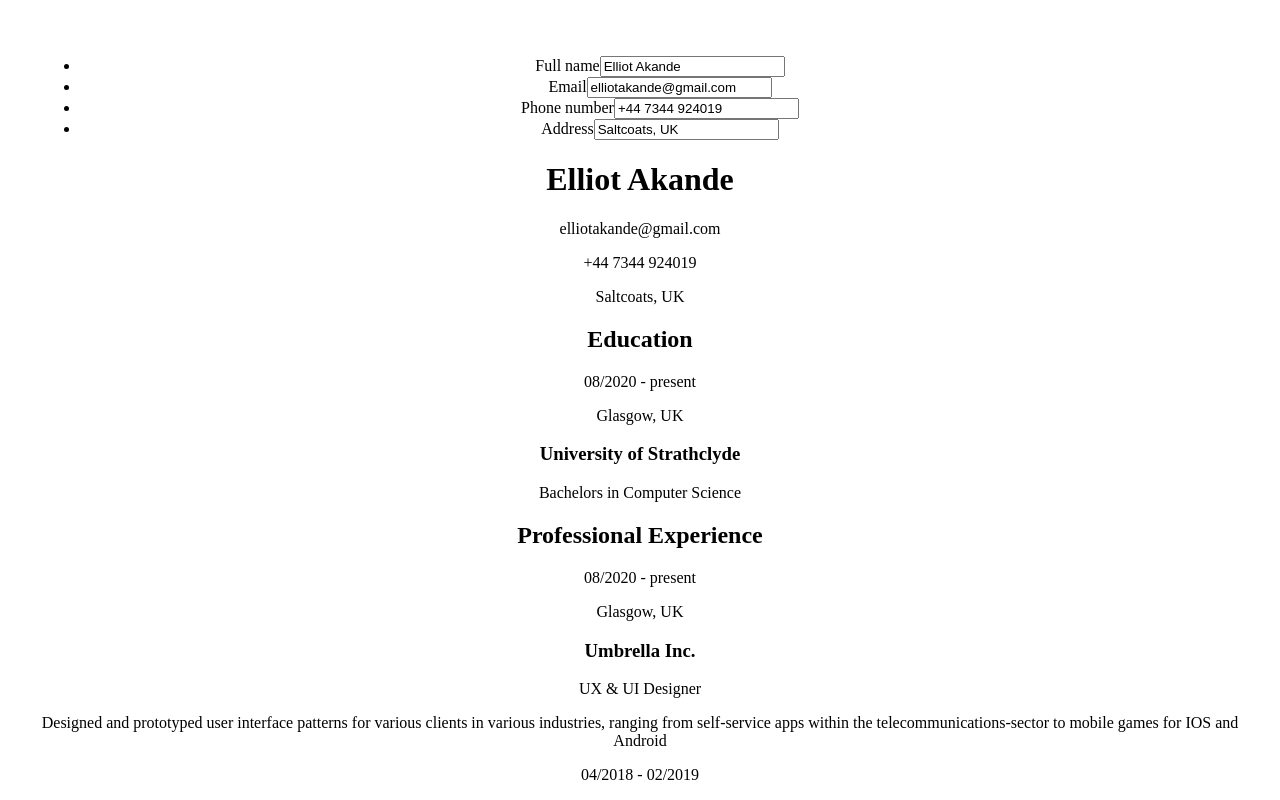
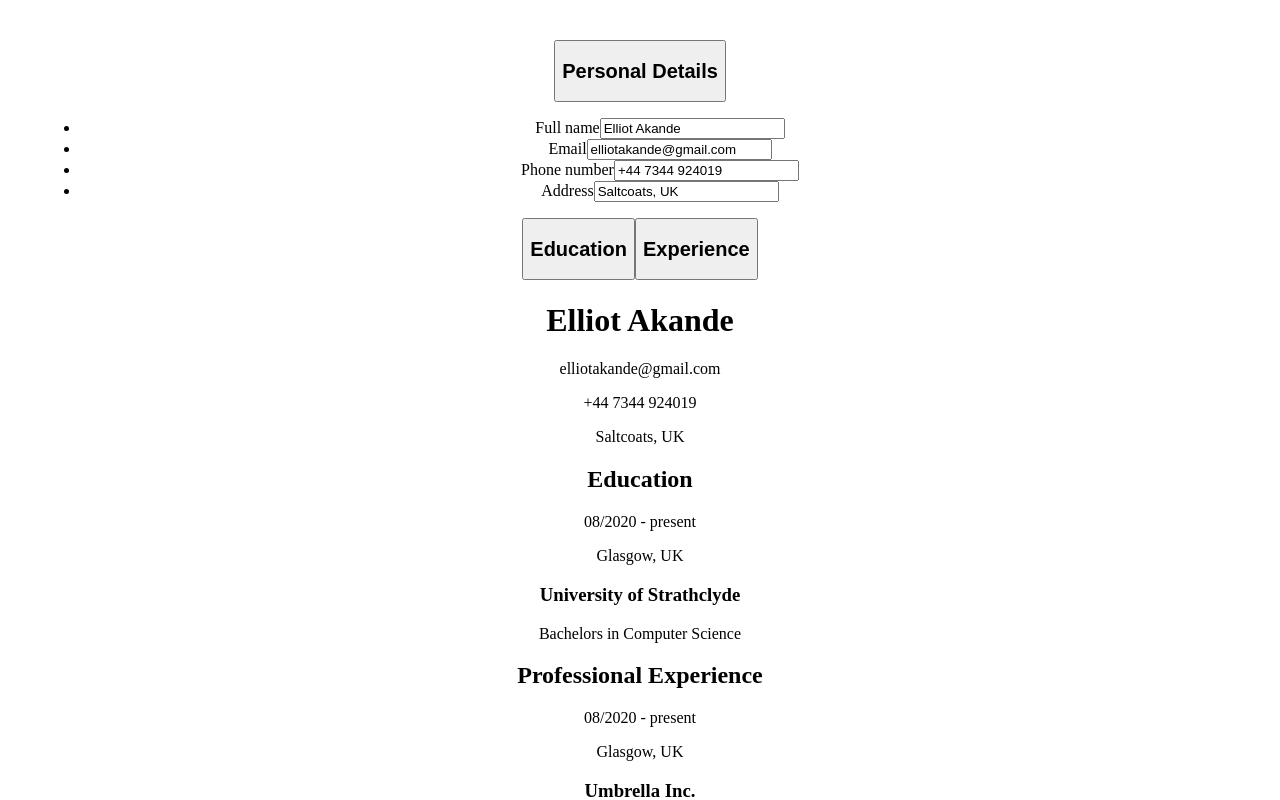
Before and after one commit to Elliot-Akande/cv-application, a React (Vite) app: page / in a window 1280 px wide. Shown: the top 800 px of the page. Built offline with nearby package versions, Linux system fonts and the light colour scheme; the HTML template or start-up script is replaced by a standard one.

Commit message:
Add DetailsMenu and DetailsList components

```diff
--- a/src/App.jsx
+++ b/src/App.jsx
@@ -3,6 +3,7 @@ import DetailsMenu from "./components/DetailsMenu";
 import PersonalForm from "./components/PersonalForm";
 import CVOutput from "./components/CVOutput";
 import "./styles/App.css";
+import DetailsList from "./components/DetailsList";
 import { v4 as uuid } from "uuid";
 
 function App() {
@@ -53,10 +54,38 @@ function App() {
   return (
     <>
       <aside>
+        <DetailsMenu
+          title="Personal Details"
+          isOpen={currentMenu === 0}
+          handleMenuPressed={() => handleMenuPressed(0)}
+        >
           <PersonalForm
             data={personalData}
             setData={setPersonalData}
           ></PersonalForm>
+        </DetailsMenu>
+        <DetailsMenu
+          title="Education"
+          isOpen={currentMenu === 1}
+          handleMenuPressed={() => handleMenuPressed(1)}
+        >
+          <DetailsList
+            data={educationData}
+            setData={setEducationData}
+            type="school"
+          ></DetailsList>
+        </DetailsMenu>
+        <DetailsMenu
+          title="Experience"
+          isOpen={currentMenu === 2}
+          handleMenuPressed={() => handleMenuPressed(2)}
+        >
+          <DetailsList
+            data={experienceData}
+            setData={setExperienceData}
+            type="company"
+          ></DetailsList>
+        </DetailsMenu>
       </aside>
       <main>
         <CVOutput
```
